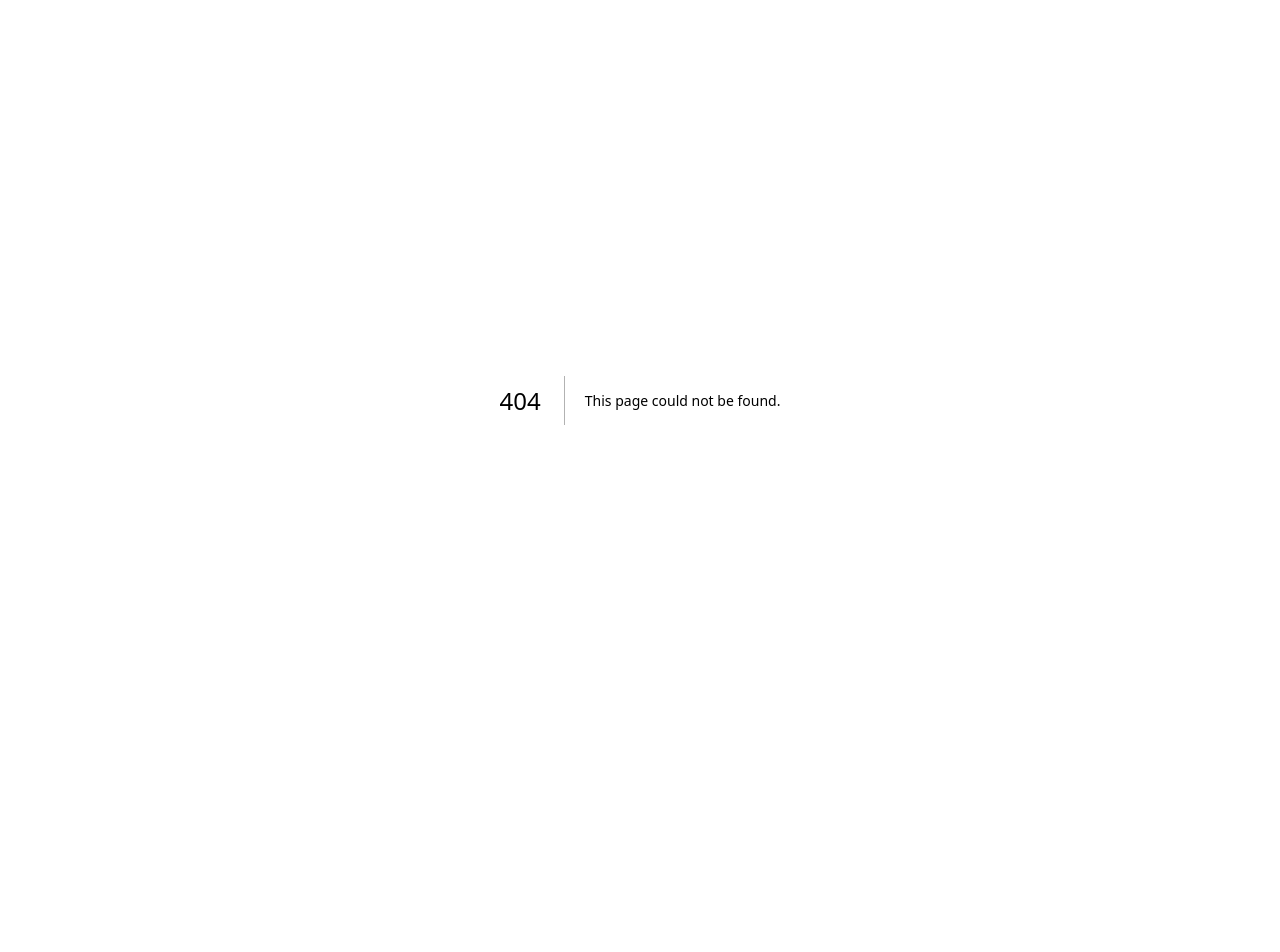
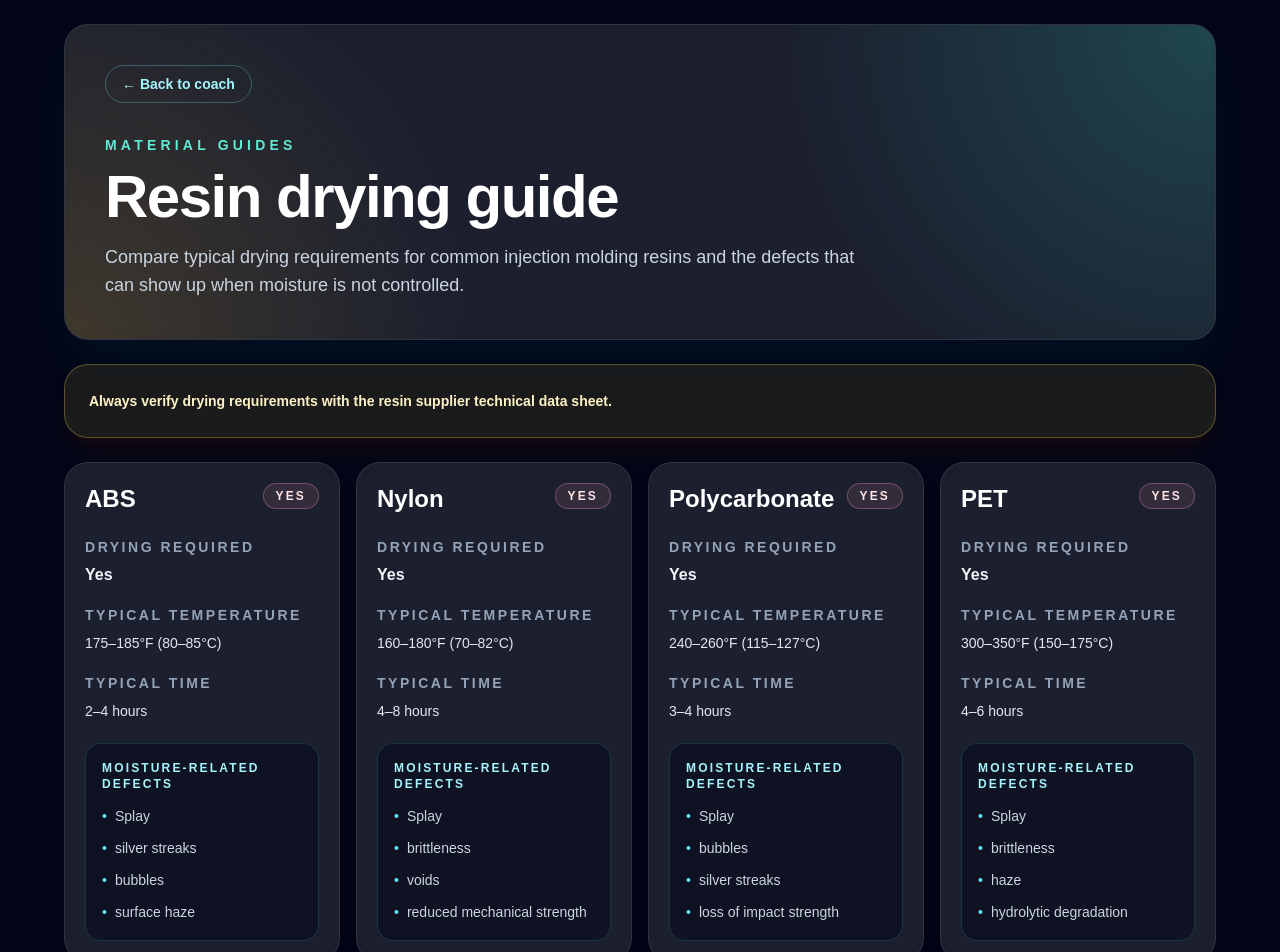
Before and after one commit to scottgraham2882-collab/molding-mentor-ai, a Next.js app: page /materials/resin-drying in a window 1280 px wide. Before the commit this address had no page. Shown: the top 952 px of the page. Before the commit the page ends 800 px from the top, so only its background shows below. Built offline with nearby package versions, Linux system fonts and the light colour scheme.

Commit message:
Add resin drying material guide

```diff
--- /dev/null
+++ b/app/materials/resin-drying/page.tsx
@@ -0,0 +1,152 @@
+import Link from "next/link";
+
+type ResinDryingMaterial = {
+  name: string;
+  dryingRequired: "Yes" | "No";
+  temperature: string;
+  time: string;
+  defects: string[];
+};
+
+const materials: ResinDryingMaterial[] = [
+  {
+    name: "ABS",
+    dryingRequired: "Yes",
+    temperature: "175–185°F (80–85°C)",
+    time: "2–4 hours",
+    defects: ["Splay", "silver streaks", "bubbles", "surface haze"],
+  },
+  {
+    name: "Nylon",
+    dryingRequired: "Yes",
+    temperature: "160–180°F (70–82°C)",
+    time: "4–8 hours",
+    defects: ["Splay", "brittleness", "voids", "reduced mechanical strength"],
+  },
+  {
+    name: "Polycarbonate",
+    dryingRequired: "Yes",
+    temperature: "240–260°F (115–127°C)",
+    time: "3–4 hours",
+    defects: ["Splay", "bubbles", "silver streaks", "loss of impact strength"],
+  },
+  {
+    name: "PET",
+    dryingRequired: "Yes",
+    temperature: "300–350°F (150–175°C)",
+    time: "4–6 hours",
+    defects: ["Splay", "brittleness", "haze", "hydrolytic degradation"],
+  },
+  {
+    name: "PBT",
+    dryingRequired: "Yes",
+    temperature: "240–260°F (115–127°C)",
+    time: "3–4 hours",
+    defects: ["Splay", "bubbles", "brittleness", "reduced surface finish"],
+  },
+  {
+    name: "Acetal",
+    dryingRequired: "No",
+    temperature: "Usually not required; if wet, 180–200°F (82–93°C)",
+    time: "2–4 hours if drying is needed",
+    defects: ["Splay", "surface streaks", "bubbles", "odor from overheating"],
+  },
+  {
+    name: "Polypropylene",
+    dryingRequired: "No",
+    temperature: "Usually not required; if wet, 150–180°F (65–82°C)",
+    time: "1–2 hours if drying is needed",
+    defects: ["Splay", "bubbles", "surface streaks", "poor appearance"],
+  },
+  {
+    name: "Polyethylene",
+    dryingRequired: "No",
+    temperature: "Usually not required; if wet, 150–180°F (65–82°C)",
+    time: "1–2 hours if drying is needed",
+    defects: ["Splay", "bubbles", "surface streaks", "voids"],
+  },
+];
+
+export default function ResinDryingGuidePage() {
+  return (
+    <main className="min-h-screen bg-slate-950 px-4 py-6 text-slate-100 sm:px-6 lg:px-8">
+      <div className="mx-auto w-full max-w-6xl">
+        <header className="relative overflow-hidden rounded-3xl border border-white/10 bg-white/10 p-5 shadow-2xl shadow-cyan-950/30 backdrop-blur sm:p-8 lg:p-10">
+          <div className="absolute inset-0 bg-[radial-gradient(circle_at_top_right,rgba(45,212,191,0.22),transparent_36%),radial-gradient(circle_at_bottom_left,rgba(251,191,36,0.16),transparent_34%)]" />
+          <div className="relative">
+            <Link
+              href="/"
+              className="inline-flex items-center rounded-full border border-cyan-300/30 px-4 py-2 text-sm font-semibold text-cyan-200 transition hover:border-cyan-200 hover:bg-cyan-300/10"
+            >
+              ← Back to coach
+            </Link>
+            <p className="mt-8 text-sm font-semibold uppercase tracking-[0.3em] text-teal-300">
+              Material Guides
+            </p>
+            <h1 className="mt-3 text-4xl font-bold tracking-tight text-white sm:text-5xl lg:text-6xl">
+              Resin drying guide
+            </h1>
+            <p className="mt-4 max-w-3xl text-base leading-7 text-slate-300 sm:text-lg">
+              Compare typical drying requirements for common injection molding resins and the defects that can show up when moisture is not controlled.
+            </p>
+          </div>
+        </header>
+
+        <aside className="mt-6 rounded-3xl border border-amber-300/30 bg-amber-300/10 p-5 text-sm font-semibold leading-6 text-amber-100 shadow-xl shadow-amber-950/20 sm:p-6">
+          Always verify drying requirements with the resin supplier technical data sheet.
+        </aside>
+
+        <section className="mt-6 grid gap-4 sm:grid-cols-2 xl:grid-cols-4" aria-label="Resin drying requirements">
+          {materials.map((material) => (
+            <article
+              key={material.name}
+              className="flex min-h-full flex-col rounded-3xl border border-white/10 bg-white/10 p-5 shadow-xl shadow-slate-950/20 backdrop-blur"
+            >
+              <div className="flex items-start justify-between gap-3">
+                <h2 className="text-2xl font-bold text-white">{material.name}</h2>
+                <span
+                  className={`rounded-full px-3 py-1 text-xs font-black uppercase tracking-[0.18em] ${
+                    material.dryingRequired === "Yes"
+                      ? "border border-rose-300/30 bg-rose-300/10 text-rose-100"
+                      : "border border-emerald-300/30 bg-emerald-300/10 text-emerald-100"
+                  }`}
+                >
+                  {material.dryingRequired}
+                </span>
+              </div>
+
+              <dl className="mt-5 space-y-4 text-sm leading-6">
+                <div>
+                  <dt className="font-bold uppercase tracking-[0.18em] text-slate-400">Drying required</dt>
+                  <dd className="mt-1 text-base font-semibold text-slate-100">{material.dryingRequired}</dd>
+                </div>
+                <div>
+                  <dt className="font-bold uppercase tracking-[0.18em] text-slate-400">Typical temperature</dt>
+                  <dd className="mt-1 text-slate-200">{material.temperature}</dd>
+                </div>
+                <div>
+                  <dt className="font-bold uppercase tracking-[0.18em] text-slate-400">Typical time</dt>
+                  <dd className="mt-1 text-slate-200">{material.time}</dd>
+                </div>
+              </dl>
+
+              <div className="mt-5 flex-1 rounded-2xl border border-cyan-300/15 bg-slate-950/50 p-4">
+                <h3 className="text-xs font-bold uppercase tracking-[0.18em] text-cyan-200">
+                  Moisture-related defects
+                </h3>
+                <ul className="mt-3 space-y-2 text-sm leading-6 text-slate-300">
+                  {material.defects.map((defect) => (
+                    <li key={defect} className="flex gap-2">
+                      <span className="text-cyan-300" aria-hidden="true">•</span>
+                      <span>{defect}</span>
+                    </li>
+                  ))}
+                </ul>
+              </div>
+            </article>
+          ))}
+        </section>
+      </div>
+    </main>
+  );
+}
--- a/app/page.tsx
+++ b/app/page.tsx
@@ -36,6 +36,13 @@ const dashboardCards: DashboardCard[] = [
       "Estimate clamp tonnage, shot utilization, cycle time, and cushion consistency with quick shop-floor calculators.",
     href: "/calculators",
     accent: "from-amber-300 to-orange-400",
+  },
+  {
+    title: "Material Guides",
+    description:
+      "Check resin drying conditions and moisture-related defect risks before starting a run or troubleshooting splay.",
+    href: "/materials/resin-drying",
+    accent: "from-teal-300 to-cyan-400",
   },
 ];
 
```
